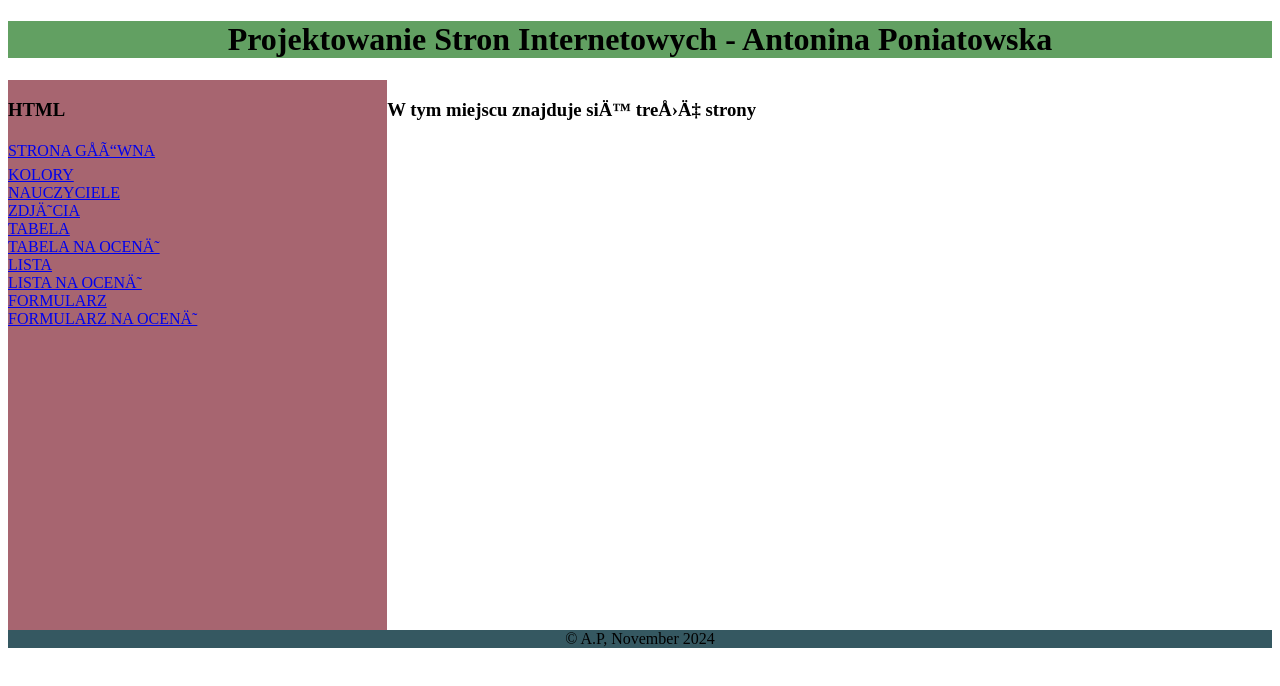
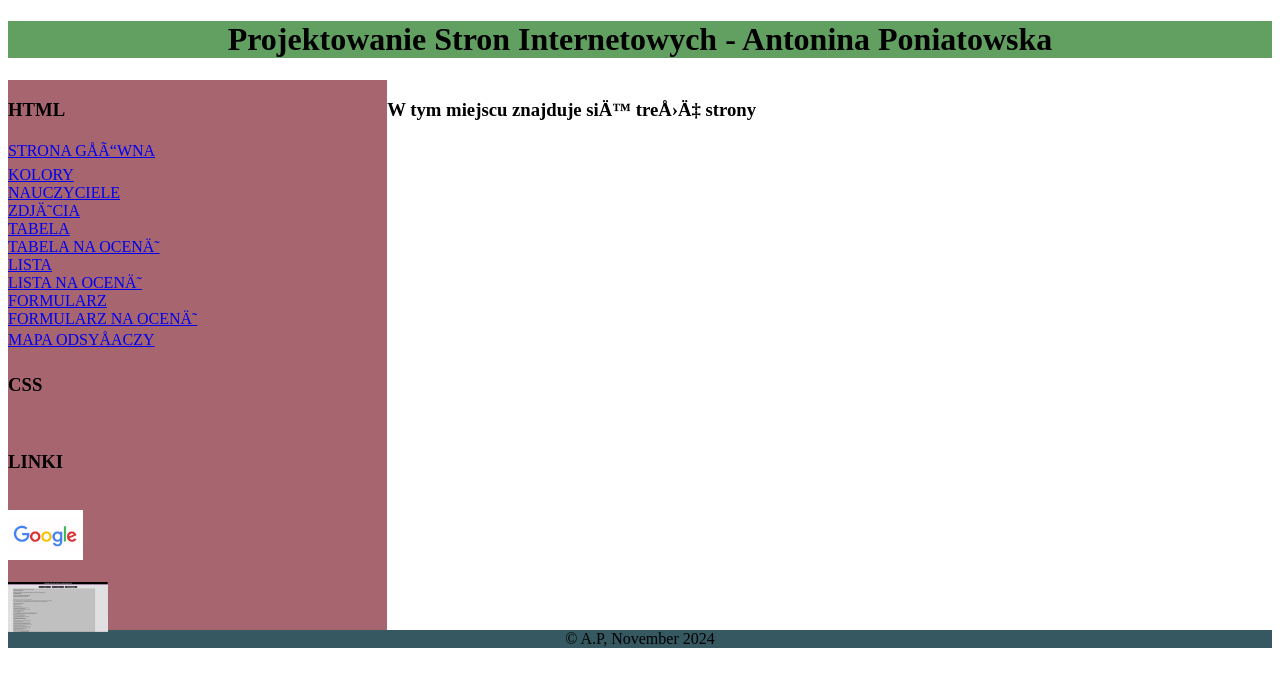
Before and after one commit to poniatowska/poniatowska.github.io, a plain HTML site: page index.html in a window 1280 px wide. Drawn offline with Linux system fonts and the light colour scheme.

Commit message:
Add files via upload

```diff
--- a/index.html
+++ b/index.html
@@ -21,6 +21,11 @@
 		<a href="lista_na_ocene.html"> LISTA NA OCENĘ </a> <br/>
 		<a href="formularz.html"> FORMULARZ </a> <br/>
 	  	<a href="formularz_na_ocene_antonina_poniatowska.html"> FORMULARZ NA OCENĘ </a> <br/>
+		<a href="formularz.html"> MAPA ODSYŁACZY </a> <br/>
+	<h3> CSS</h3><br/>
+	<h3> LINKI</h3><br/>
+		<a href="http://www.google.com" target="new"><img height="50px" weight="50px" src="foty/google.jpg" /> </a> <br/> <br/>
+		<a href="https://tsi-pai.cba.pl/" target="new"><img height="50px" weight="50px" src="foty/psi_srceen.png" /> </a> <br/> <br/>
   </div>
   <div style="float:right;width:70%">
 	<h3> W tym miejscu znajduje się treść strony</h3>
```
Also changed, not shown: foty/google.jpg (added), foty/psi_srceen.png (added), 2 other files.
